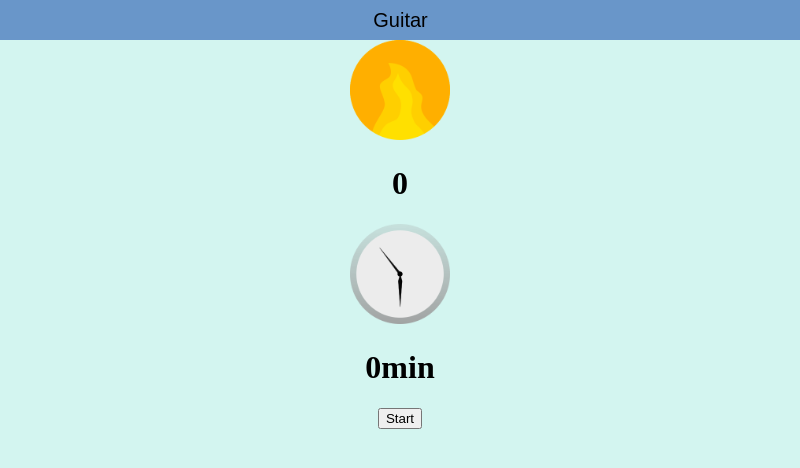
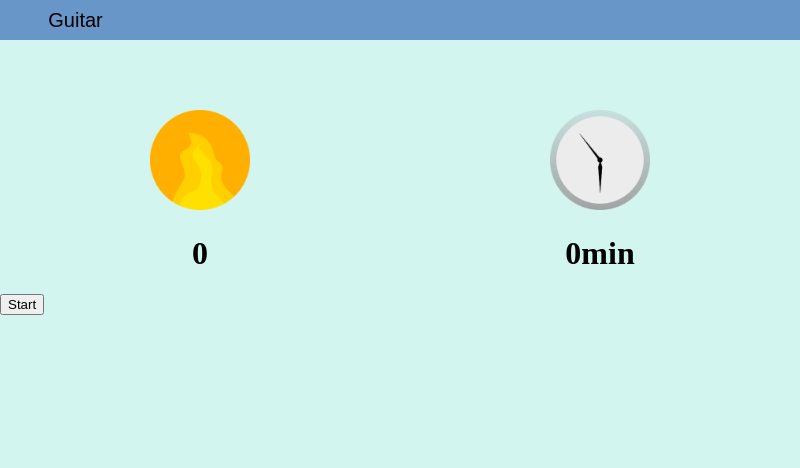
Before and after one commit to GianGisin/Streaks, an Electron app: page src/webpage/index.html in a window 800 px wide. Drawn offline with Linux system fonts and the light colour scheme.

Commit message:
progress on layout

```diff
--- a/src/webpage/index.html
+++ b/src/webpage/index.html
@@ -21,6 +21,8 @@
         </select>
     </div>
 
+	<div id="specStreak">
+
 		<div id="streakcontainer">
 			<img id="streakimg" src="../img/streak.png" width="100px" height="100px">
 			<h1><span id="streakcount">0</span><h1>
@@ -32,10 +34,11 @@
 		</div>
 
 
-    <div id="contain">
-
+		<div id="buttoncontainer">
 			<button id="startbutton" onclick="startButtonPressed()">Start</button>
 			<div id="stopwatch"> </div>
+
+		</div>
 
 	</div>
 
--- a/src/webpage/style.css
+++ b/src/webpage/style.css
@@ -1,5 +1,4 @@
 body{
-    text-align: center;
     margin: 0px;
     background-color: #d3f5f0;
 }
@@ -33,6 +32,20 @@ table{
     font-size: 20px;
 }
 
-#contain{
-    position: relative;
+
+
+#streakcontainer {
+    display: inline-block;
+    text-align: center;
+    width: 50%;
 }
+#timecontainer {
+    float: right;
+    text-align: center;
+    width: 50%;
+    right: 50%;
+}
+
+#specStreak{
+    padding-top: 70px;
+}
```
Lines whose indentation alone changed are shown as unchanged.
